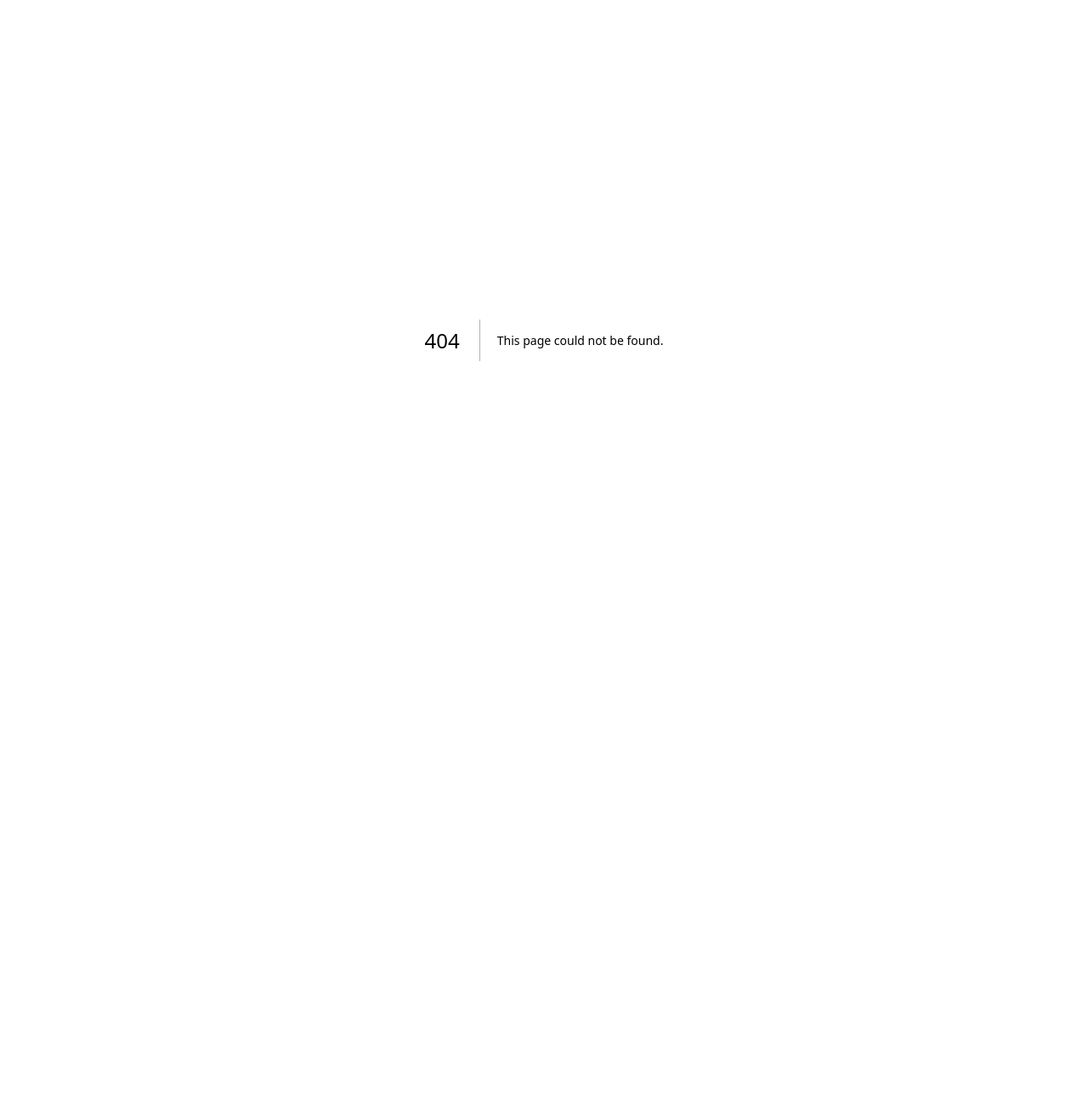
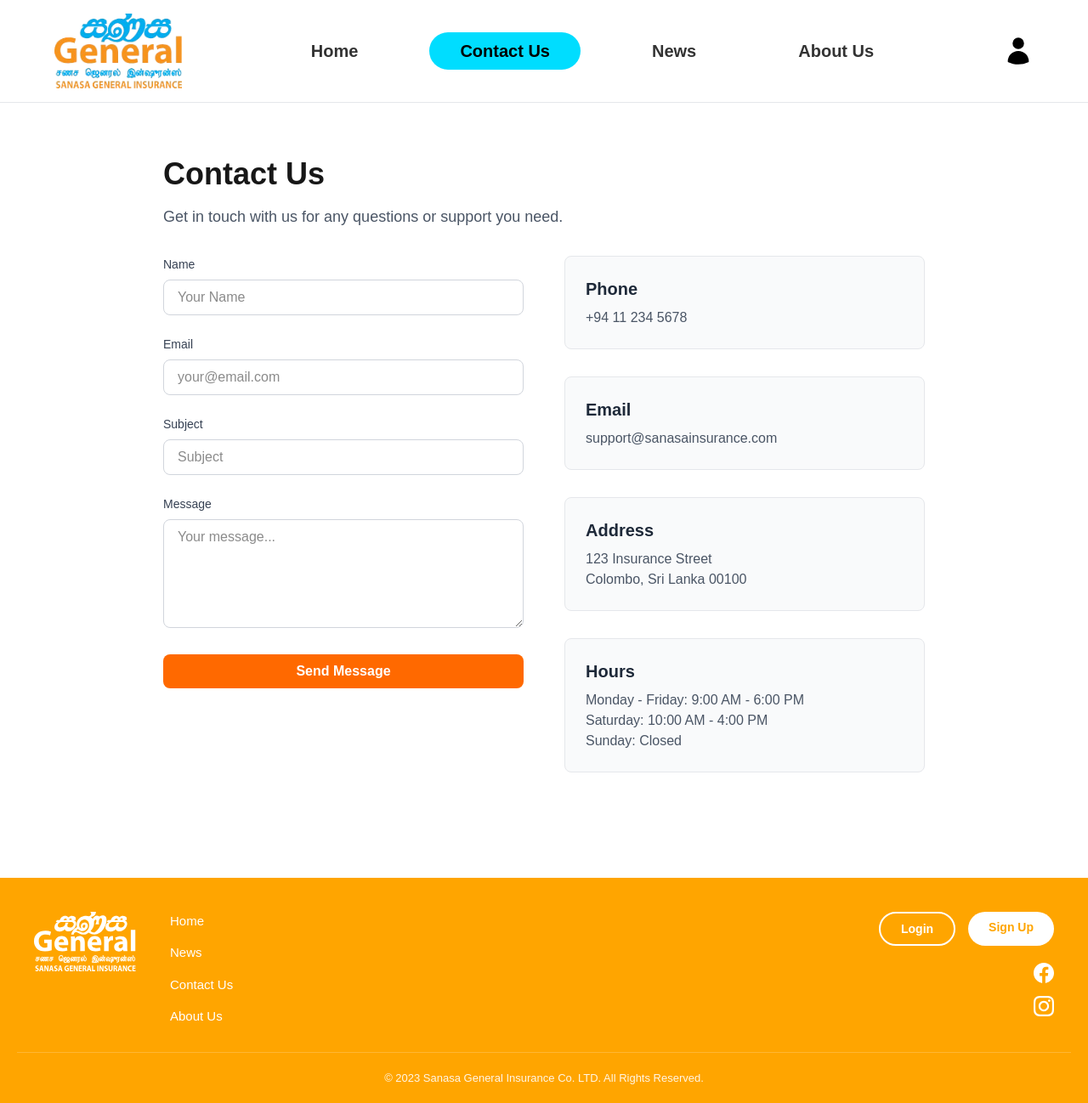
Before and after one commit to gayathra45/SanasaInsuarance, a Next.js app in the folder frontend/: page /home/contactUs in a window 1280 px wide. Before the commit this address had no page. Shown: the whole page at 85% size. Before the commit the page ends 800 px from the top, so only its background shows below. Built offline with nearby package versions, Linux system fonts and the light colour scheme; a web font is replaced by a local one.

Commit message:
update footer nav

```diff
--- a/frontend/app/Components/Homepage/Footer.tsx
+++ b/frontend/app/Components/Homepage/Footer.tsx
@@ -42,7 +42,7 @@ export default function Footer() {
           <Link href="/news" className={footerLink}>
             News
           </Link>
-          <Link href="/home/home_contact" className={footerLink}>
+          <Link href="/home/contactUs" className={footerLink}>
             Contact Us
           </Link>
           <Link href="/about" className={footerLink}>
--- a/frontend/app/Components/Homepage/Navbar.tsx
+++ b/frontend/app/Components/Homepage/Navbar.tsx
@@ -54,8 +54,8 @@ export default function Navbar() {
           Home
         </Link>
         <Link
-          href="/home/home_contact"
-          className={getLinkClass("/home/home_contact")}
+          href="/home/contactUs"
+          className={getLinkClass("/home/contactUs")}
         >
           Contact Us
         </Link>
--- a/frontend/app/home/home_contact.tsx
+++ b/frontend/app/home/contactUs/page.tsx
@@ -1,5 +1,5 @@
-import Navbar from "../Components/Homepage/Navbar";
-import Footer from "../Components/Homepage/Footer";
+import Navbar from "../../Components/Homepage/Navbar";
+import Footer from "../../Components/Homepage/Footer";
 
 export default function ContactUs() {
   // ClassName variables for better readability
```
